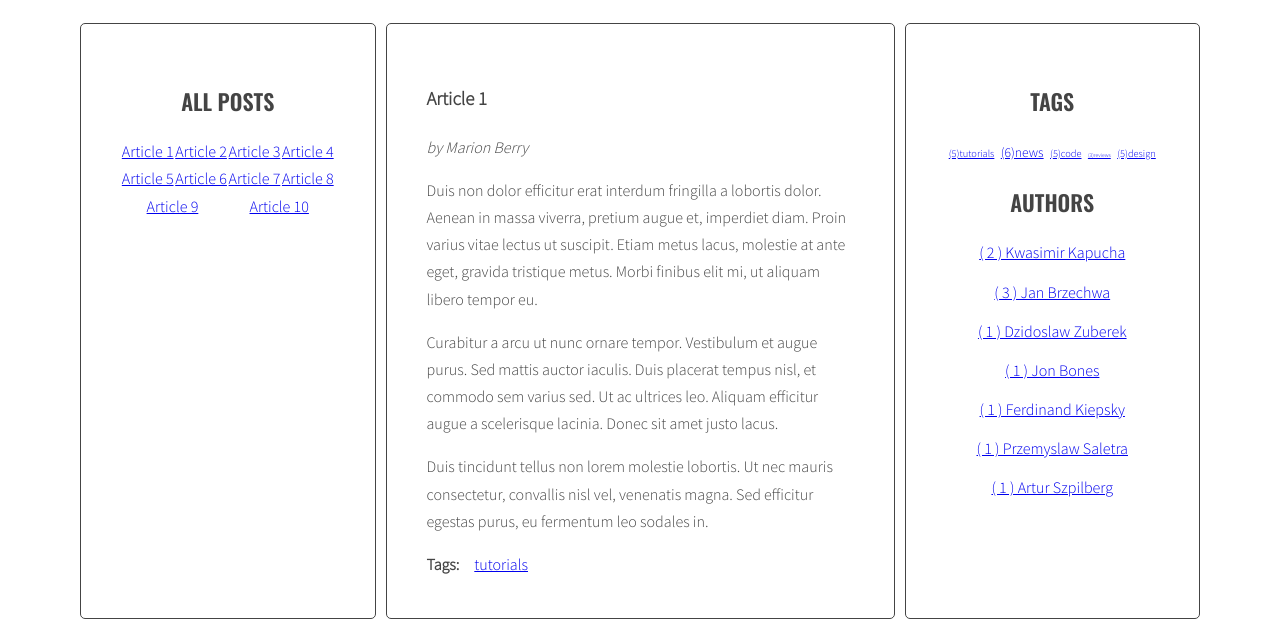
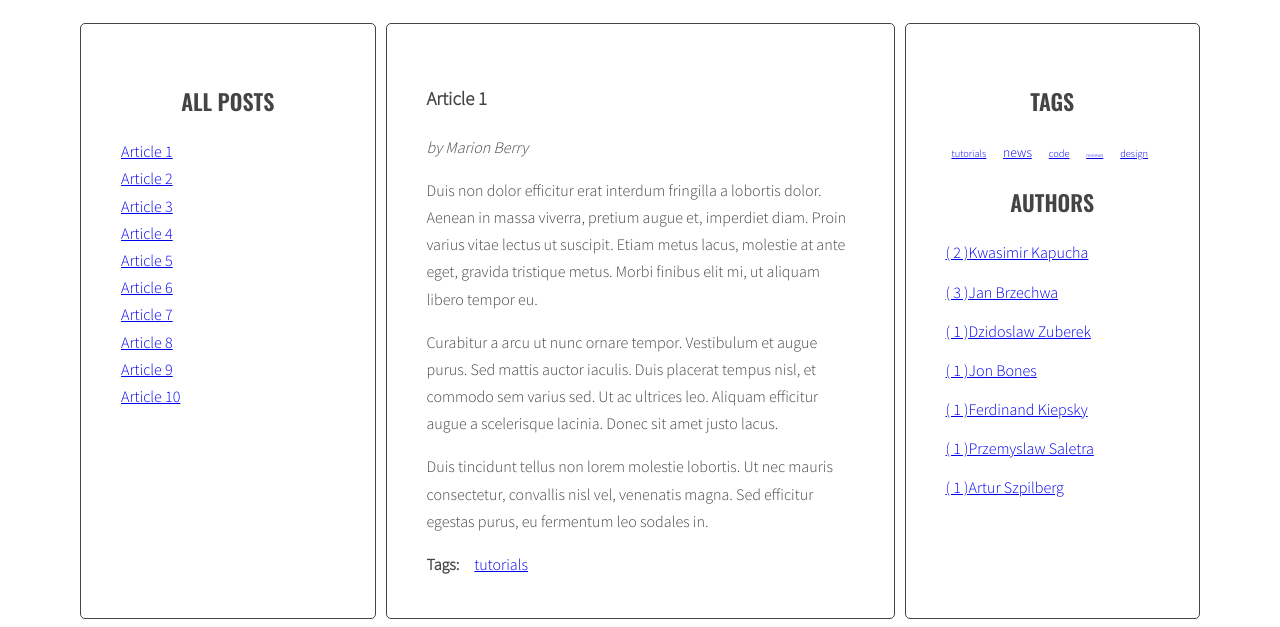
Before and after one commit to fifekwidmo/javascript-blog, a website: page index.html in a window 1280 px wide. Shown: the part 220-847 px from the top of the page. Drawn offline with nearby package versions, Linux system fonts and the light colour scheme.

Commit message:
Performed second version of author list with dot issue to resolve

```diff
--- a/js/script.js
+++ b/js/script.js
@@ -125,7 +125,7 @@ function generateTags() {
         for (let tag in allTags) {
             /* [NEW] generate code of a link and add it to allTagsHTML */
             // const tagLinkHTML = '<li><a href="#tag-' + tag + '">' + '(' + calculateTagClass(allTags[tag], tagsParams) + ')' + tag + '</a></li>';
-            const tagLinkHTML = '<li><a href="#tag-' + tag + '" class="' + calculateTagClass(allTags[tag], tagsParams) + '">' + '(' + allTags[tag] + ')' + tag + '</a></li>';
+            const tagLinkHTML = '<li><a href="#tag-' + tag + '" class="' + calculateTagClass(allTags[tag], tagsParams) + '">' + tag + '</a></li>';
             // allTagsHTML += '<li><a href="#tag-' + tag + '"> ( ' + allTags[tag] + ' ) ' + tag + ' </a></li>';
             allTagsHTML += tagLinkHTML;
         }
@@ -191,8 +191,7 @@ function generateAuthors() {
         const authorList = document.querySelector('.authors');
         let allAuthorsHTML = '';
         for (let articleAuthor in allAuthors) {
-            /* [NEW] generate code of a link and add it to allTagsHTML */
-            allAuthorsHTML += '<li><a href="#author-' + articleAuthor + '"> ( ' + allAuthors[articleAuthor] + ' ) ' + articleAuthor + ' </a></li>';
+            allAuthorsHTML += '<li><a href="#author-' + articleAuthor + '"> ( ' + allAuthors[articleAuthor] + ' )' + articleAuthor + '</a></li>';
         }
         authorList.innerHTML = allAuthorsHTML;
     }
--- a/sass/style.scss
+++ b/sass/style.scss
@@ -92,11 +92,18 @@ aside h2 {
     list-style-type: none;
     margin: 0;
     padding: 0;
-    display: flex;
-    flex-wrap: wrap;
-    justify-content: space-around;
     .active {
         font-weight: bold;
+    }
+}
+
+.tags {
+    display: flex;
+    flex-wrap: nowrap;
+    justify-content: space-around;
+    li {
+        display: inline-block;
+        margin-right: 5px;
     }
 }
 
```
Also changed, not shown: css/style.css, 1 other file.
